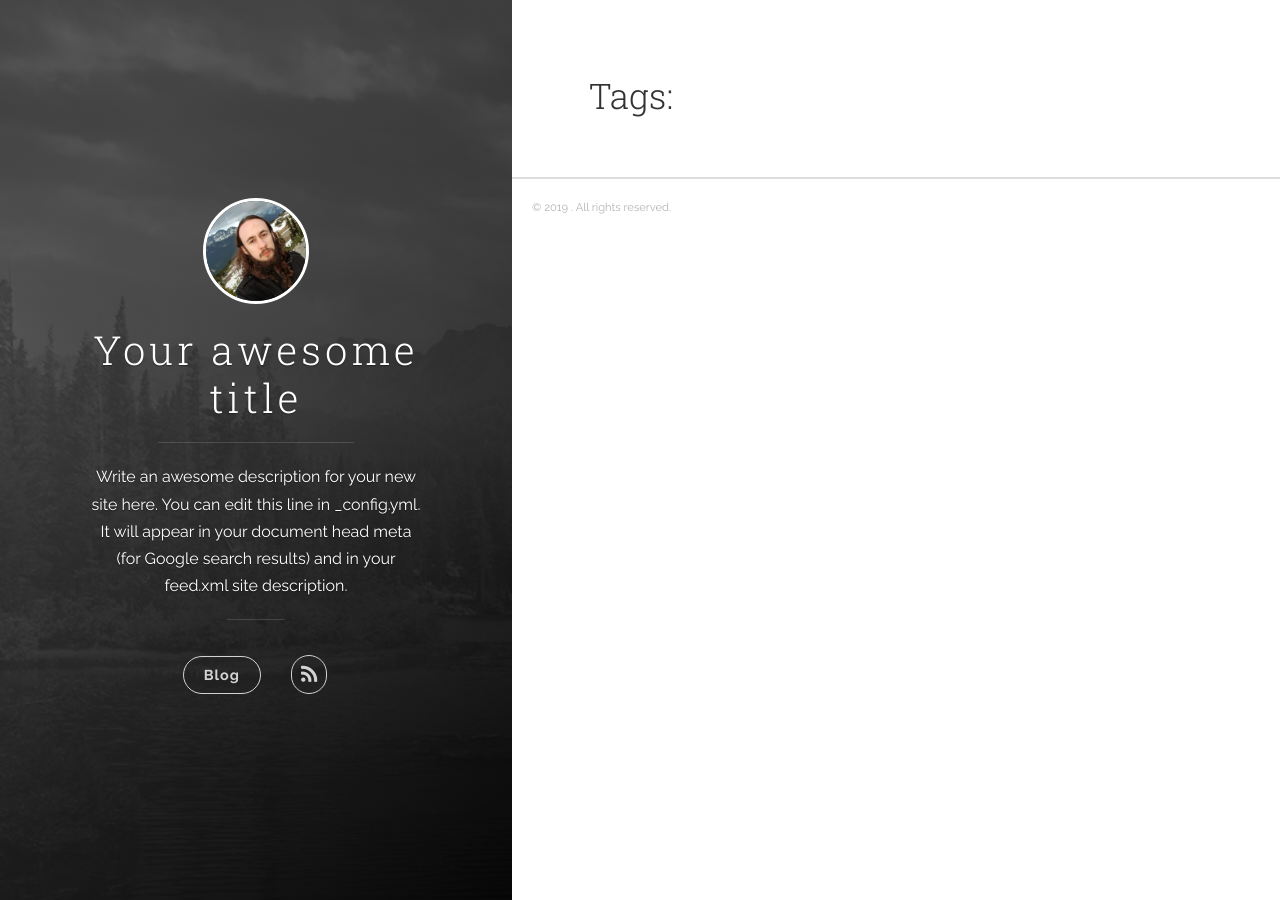
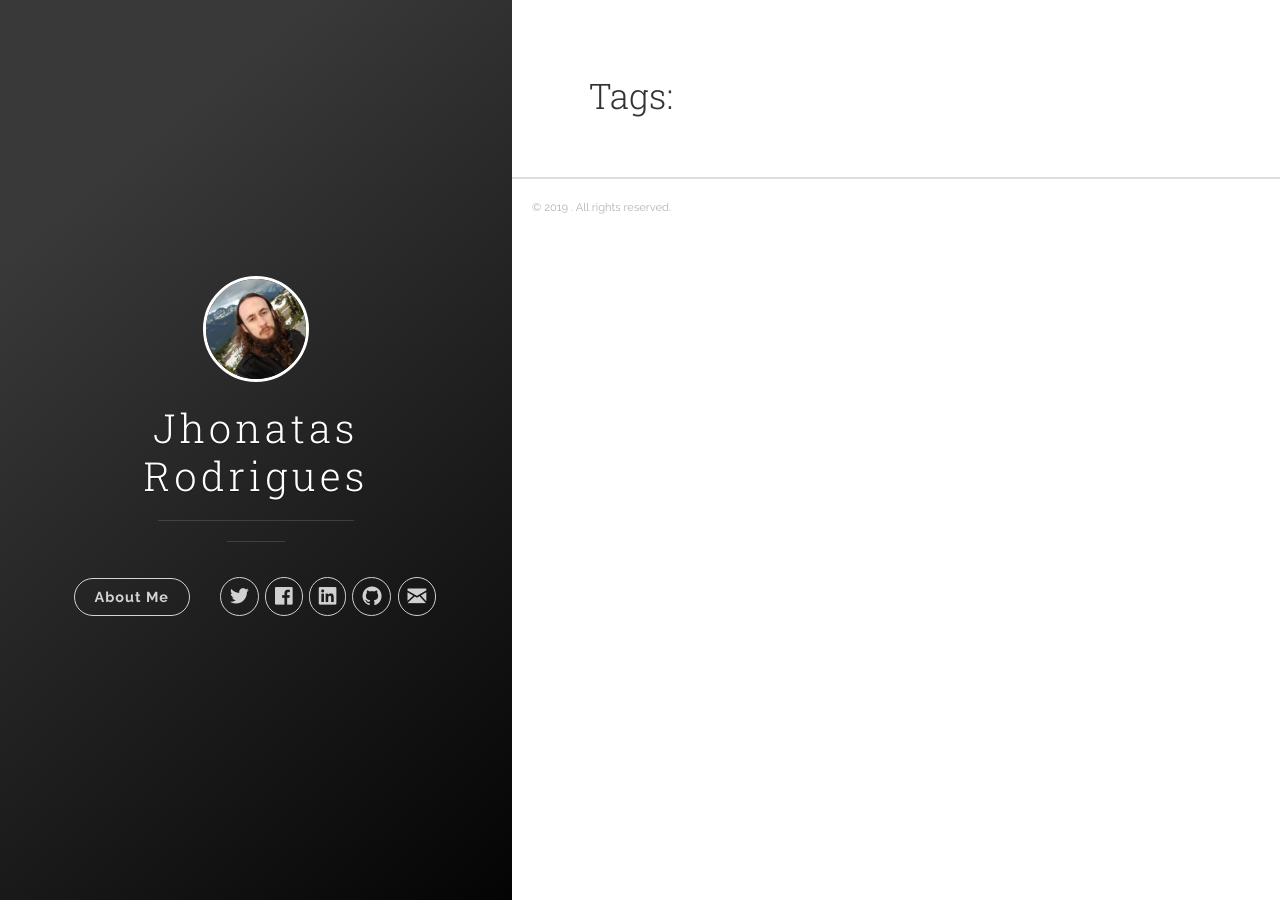
Before and after one commit to jhonatasrm/jhonatasrm.github.io, a Jekyll site: the page built from tags.md, in a window 1280 px wide. Built offline with Jekyll 4.4.1, drawn with Linux system fonts in a browser that asks for light colours.

Commit message:
update repository

```diff
--- a/_config.yml
+++ b/_config.yml
@@ -13,16 +13,13 @@
 # you will see them accessed via {{ site.title }}, {{ site.email }}, and so on.
 # You can create any custom variable you would like, and they will be accessible
 # in the templates via {{ site.myvariable }}.
-title: Your awesome title
-email: your-email@domain.com
+title: Jhonatas Rodrigues
+email: jhonatasrm@gmail.com
 description: > # this means to ignore newlines until "baseurl:"
-  Write an awesome description for your new site here. You can edit this
-  line in _config.yml. It will appear in your document head meta (for
-  Google search results) and in your feed.xml site description.
 baseurl: "" # the subpath of your site, e.g. /blog
 url: "" # the base hostname & protocol for your site, e.g. http://example.com
-twitter_username: jekyllrb
-github_username:  jekyll
+twitter_username: jhonatasrm_
+github_username:  jhonatasrm
 
 # Build settings
 markdown: kramdown
--- a/_includes/head.html
+++ b/_includes/head.html
@@ -6,7 +6,7 @@
   <meta name="robots" content="{{ page.robots }}">
   {% endif %}
 
-  <title>{% if page.title %}{{ page.title }}{% else %}{{ site.title }}{% endif %}</title>
+  <title>Jhonatas Rodrigues</title>
   <meta name="description" content="{% if page.excerpt %}{{ page.excerpt | strip_html }}{% else %}{{ site.description }}{% endif %}">
   <meta name="author" content="{{ site.author.name }}">
   <meta name="HandheldFriendly" content="True">
--- a/_includes/header.html
+++ b/_includes/header.html
@@ -8,9 +8,9 @@
 
     <div class="panel-main__inner panel-inverted">
     <div class="panel-main__content">
-        <a href="{{ site.baseurl }}/" title="link to home of {{ site.title }}">
+        <a href="{{ site.baseurl }}/" title="Link to home of Jhonatas Rodrigues">
           <img src="{{ site.baseurl }}/images/profile.jpg" class="user-image" alt="My Profile Photo">
-          <h1 class="panel-cover__title panel-title">{{ site.title }}</h1>
+          <h1 class="panel-cover__title panel-title">Jhonatas Rodrigues</h1>
         </a>
         <hr class="panel-cover__divider">
         <p class="panel-cover__description">{{ site.description }}</p>
@@ -20,70 +20,52 @@
 
           <nav class="cover-navigation cover-navigation--primary">
             <ul class="navigation">
-              <li class="navigation__item"><a href="{{ site.baseurl }}/#blog" title="link to {{ site.title }} blog" class="blog-button">Blog</a></li>
+              <li class="navigation__item"><a href="{{ site.baseurl }}/#blog" title="About Me" class="blog-button">About Me</a></li>
             </ul>
           </nav>
 
           <nav class="cover-navigation navigation--social">
             <ul class="navigation">
 
-            {% if site.author.twitter_username %}
               <!-- Twitter -->
               <li class="navigation__item">
-                <a href="http://twitter.com/{{ site.author.twitter_username }}" title="@{{ site.author.twitter_username }} on Twitter" target="_blank">
+                <a href="http://twitter.com/jhonatasrm_" title="Jhonatas Rodrigues on Twitter" target="_blank">
                   <i class="icon icon-social-twitter"></i>
                   <span class="label">Twitter</span>
                 </a>
               </li>
-            {% endif %}
 
-            {% if site.author.facebook_username %}
               <!-- Facebook -->
               <li class="navigation__item">
-                <a href="http://fb.me/{{ site.author.facebook_username }}" title="{{ site.author.facebook_username }} on Facebook" target="_blank">
+                <a href="http://fb.me/jhonatasrm" title="Jhonatas Rodrigues on Facebook" target="_blank">
                   <i class="icon icon-social-facebook"></i>
                   <span class="label">Facebook</span>
                 </a>
               </li>
-            {% endif %}
 
-            {% if site.author.linkedin_username %}
               <!-- LinkedIn -->
               <li class="navigation__item">
-                <a href="https://www.linkedin.com/in/{{ site.author.linkedin_username }}" title="{{ site.author.linkedin_username }} on LinkedIn" target="_blank">
+                <a href="https://www.linkedin.com/in/jhonatasrm" title="Jhonatas Rodrigues on LinkedIn" target="_blank">
                   <i class="icon icon-social-linkedin"></i>
                   <span class="label">LinkedIn</span>
                 </a>
               </li>
-            {% endif %}
 
-            {% if site.author.github_username %}
               <!-- GitHub -->
               <li class="navigation__item">
-                <a href="https://www.github.com/{{ site.author.github_username }}" title="{{ site.author.github_username }} on GitHub" target="_blank">
+                <a href="https://www.github.com/jhonatasrm" title="Jhonatas Rodrigues on GitHub" target="_blank">
                   <i class="icon icon-social-github"></i>
                   <span class="label">GitHub</span>
                 </a>
               </li>
-            {% endif %}
 
-            {% if site.author.email %}
               <!-- Email -->
               <li class="navigation__item">
-                <a href="mailto:{{ site.author.email }}" title="Email {{ site.author.email }}" target="_blank">
+                <a href="mailto:jhonatasrm@gmail.com" title="Email Jhonatas Rodrigues" target="_blank">
                   <i class="icon icon-mail"></i>
                   <span class="label">Email</span>
                 </a>
               </li>
-            {% endif %}
-
-            <!-- RSS -->
-            <li class="navigation__item">
-              <a href="{{ site.baseurl }}/feed.xml" title="Subscribe" target="_blank">
-                <i class="icon icon-rss"></i>
-                <span class="label">RSS</span>
-              </a>
-            </li>
 
             </ul>
           </nav>
```
Also changed, not shown: Gemfile.lock, images/cover.jpg, screenshot.png (deleted), 9 other files.
